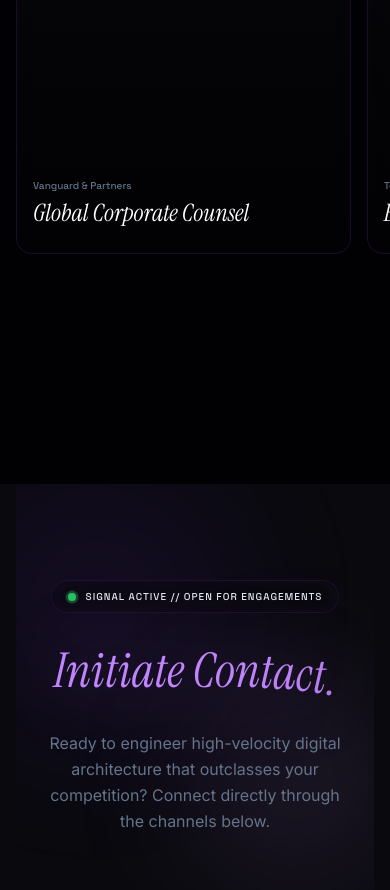
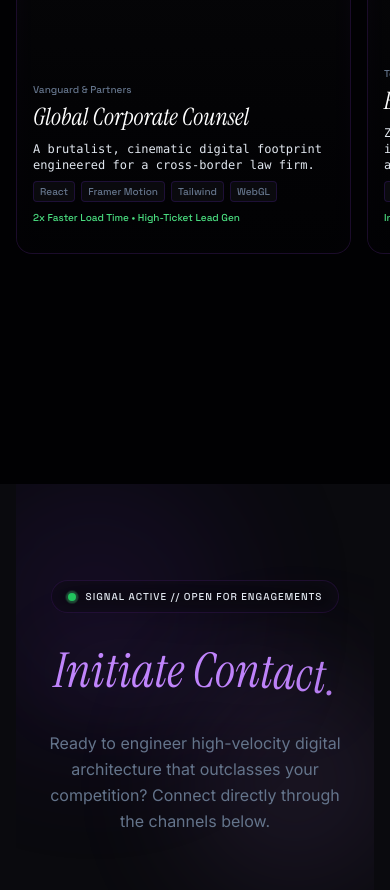
Before and after one commit to mahadwaqar-hash/portfolio-v2, a React (Vite) app: page / in a window 390 px wide. Shown: the part 2180-3070 px from the top of the page. Built offline with nearby package versions, Linux system fonts and the light colour scheme.

Commit message:
dynamicshowroom

```diff
--- a/src/components/DynamicShowroom.tsx
+++ b/src/components/DynamicShowroom.tsx
@@ -85,8 +85,8 @@ export default function DynamicShowroom() {
                     <span className="font-tech text-brand-neon text-xs md:text-sm hidden sm:block">{project.id}</span>
                   </div>
 
-                  <div className="h-0 group-hover:h-auto opacity-0 group-hover:opacity-100 transition-all duration-500 overflow-hidden">
-                    <p className="font-mono text-xs md:text-sm text-brand-mercury mb-3 md:mb-4 max-w-md hidden sm:block">
+                  <div className="h-auto opacity-100 md:h-0 md:group-hover:h-auto md:opacity-0 md:group-hover:opacity-100 transition-all duration-500 overflow-hidden">
+                    <p className="font-mono text-xs md:text-sm text-brand-mercury mb-2 md:mb-4 max-w-md">
                       {project.description}
                     </p>
                     <div className="flex flex-wrap gap-1.5 md:gap-2 mb-2 md:mb-4">
@@ -97,9 +97,19 @@ export default function DynamicShowroom() {
                       ))}
                     </div>
                     {project.metrics && (
-                      <p className="font-tech text-[10px] md:text-xs text-green-400">
+                      <p className="font-tech text-[10px] md:text-xs text-green-400 mb-3">
                         {project.metrics}
                       </p>
+                    )}
+                    {project.liveUrl && project.liveUrl !== '#' && (
+                      <a
+                        href={project.liveUrl}
+                        target="_blank"
+                        rel="noopener noreferrer"
+                        className="inline-flex items-center gap-1.5 font-tech text-xs tracking-wider uppercase text-brand-neon hover:text-white transition-colors"
+                      >
+                        Launch Site ↗
+                      </a>
                     )}
                   </div>
                 </div>
```
